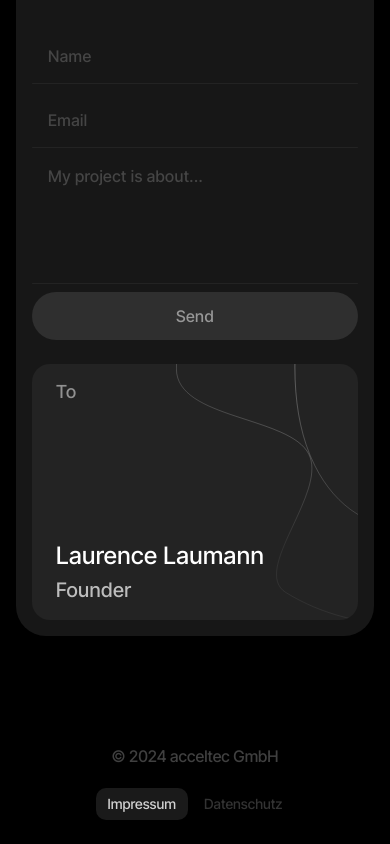
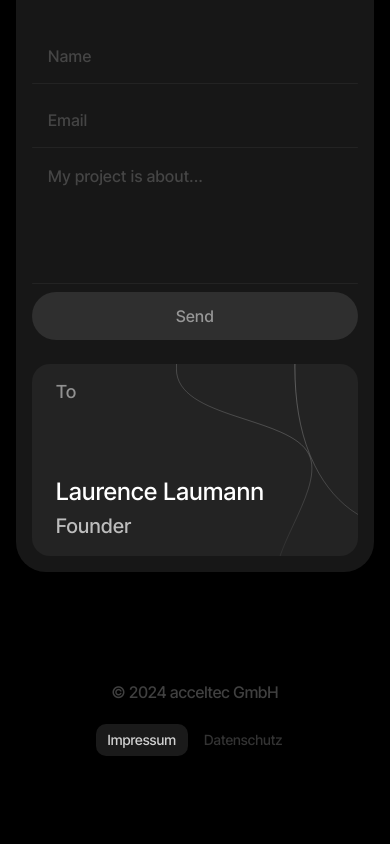
Before and after one commit to jakubziemba/acceltec, a Next.js app: page / in a window 390 px wide. Shown: the part 1635-2479 px from the top of the page. After the commit the page ends 2415 px from the top, so only its background shows below. Built offline with nearby package versions, Linux system fonts and the light colour scheme.

Commit message:
(fix) shrink form card

```diff
--- a/app/_components/form/form.tsx
+++ b/app/_components/form/form.tsx
@@ -103,8 +103,8 @@ const Form = ({ id = "form" }, ref: React.ForwardedRef<HTMLFormElement>) => {
             Send
           </button>
         </div>
-        <div className="relative isolate min-h-64 w-full overflow-hidden rounded-[18px] bg-white/5 lg:flex-1">
-          <div className="flex h-auto min-h-64 w-full flex-col justify-between px-6 pb-4 pt-2 tracking-wide lg:absolute lg:inset-0">
+        <div className="relative isolate w-full overflow-hidden rounded-[18px] bg-white/5 lg:flex-1">
+          <div className="flex h-auto min-h-48 w-full flex-col justify-between px-6 pb-4 pt-2 tracking-wide lg:absolute lg:inset-0">
             <p className="text-lg leading-10 text-white/50">To</p>
             <div className="text-2xl leading-10">
               <p className="text-white">Laurence Laumann</p>
```
